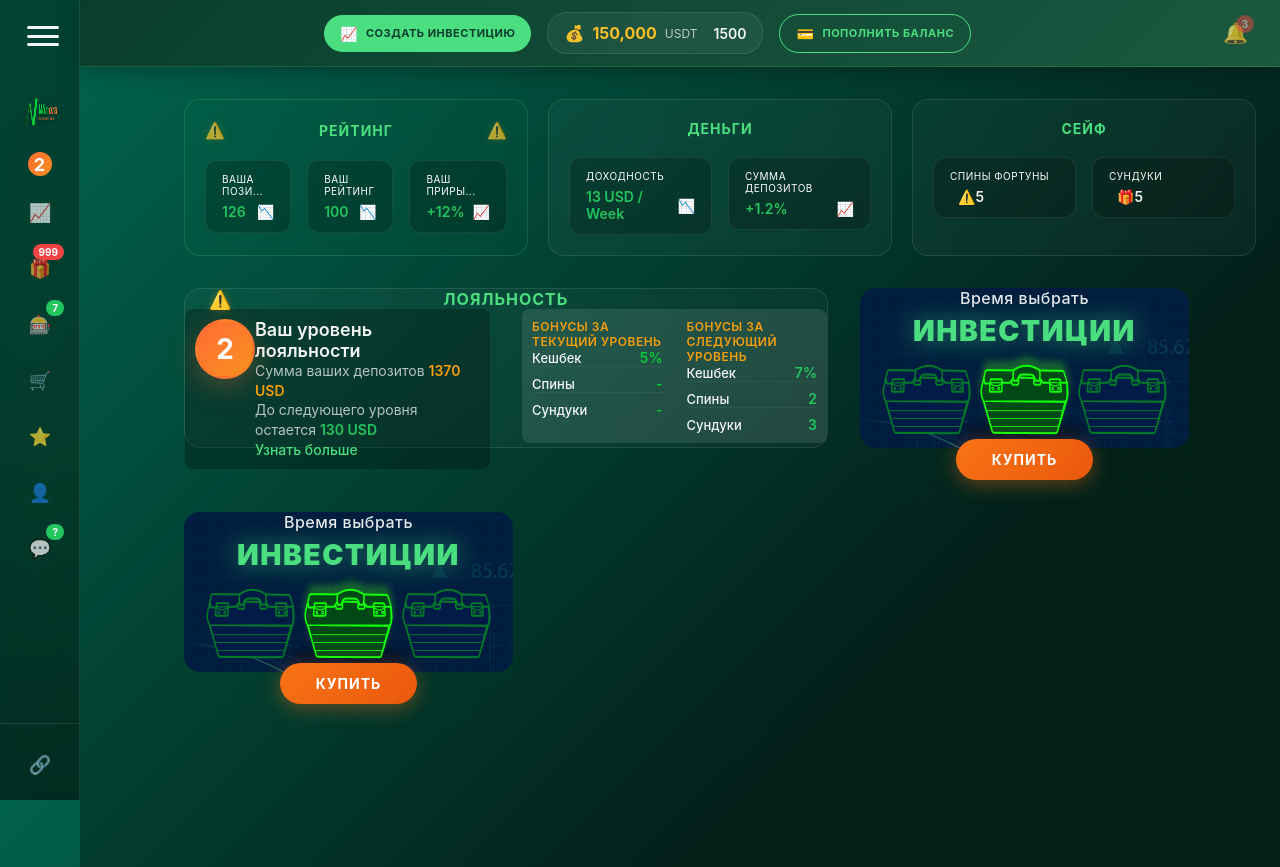
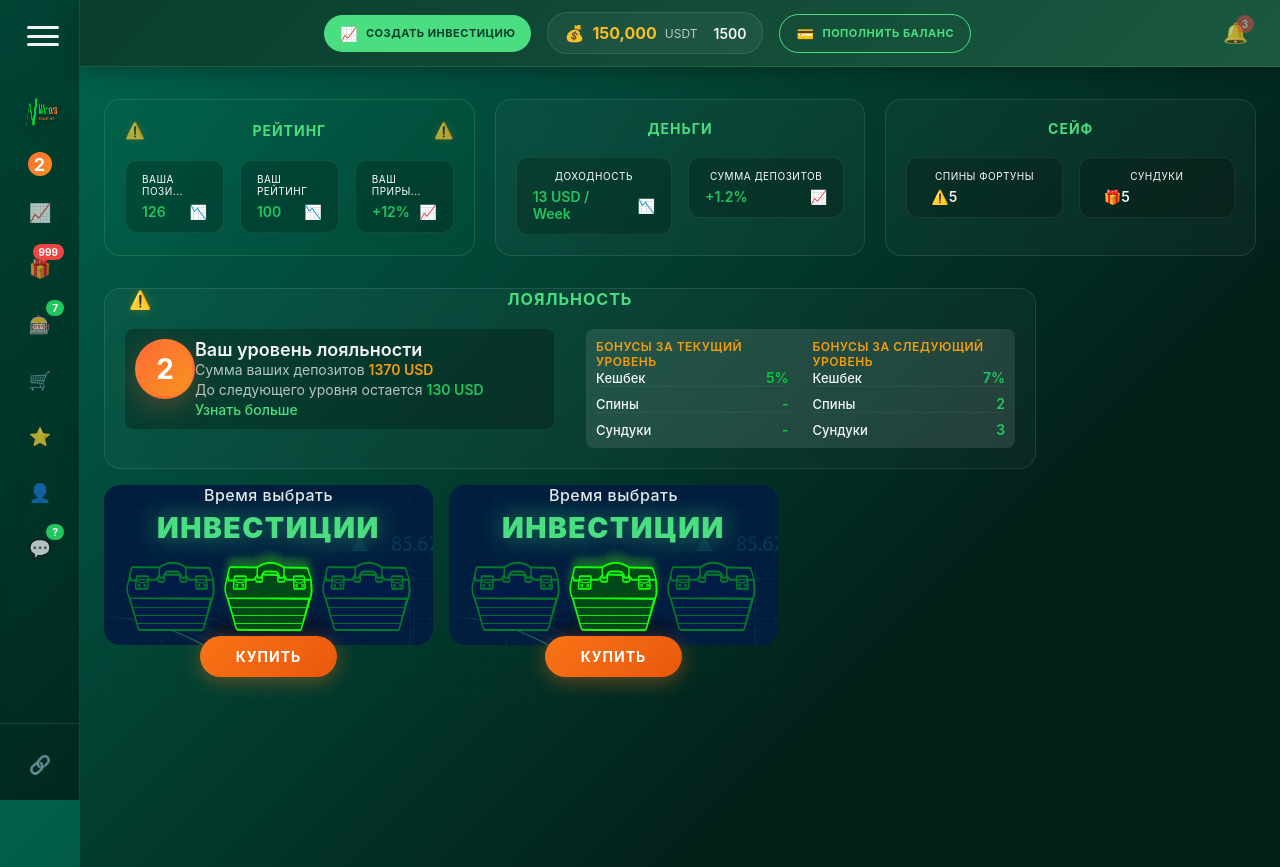
Before and after one commit to bogoslovskiydenis/n_winora, a Nuxt app: page /main in a window 1280 px wide. Built offline with nearby package versions, Linux system fonts and the light colour scheme.

Commit message:
рефакторинг стилей Лояльность

```diff
--- a/app/assets/css/main.css
+++ b/app/assets/css/main.css
@@ -18,33 +18,6 @@ body {
     -webkit-font-smoothing: antialiased;
     -moz-osx-font-smoothing: grayscale;
     position: relative;
-}
-
-/* Фоновые паттерны */
-body::before {
-    content: '';
-    position: fixed;
-    top: 0;
-    left: 0;
-    width: 100%;
-    height: 100%;
-    background-image: radial-gradient(
-            circle at 20% 50%,
-            rgba(74, 222, 128, 0.1) 0%,
-            transparent 50%
-    ),
-    radial-gradient(
-            circle at 80% 20%,
-            rgba(34, 197, 94, 0.1) 0%,
-            transparent 50%
-    ),
-    radial-gradient(
-            circle at 40% 80%,
-            rgba(22, 163, 74, 0.1) 0%,
-            transparent 50%
-    );
-    pointer-events: none;
-    z-index: -2;
 }
 
 /* Фоновое изображение Winora в нижнюю часть */
--- a/app/components/main/GameCards.vue
+++ b/app/components/main/GameCards.vue
@@ -230,6 +230,8 @@
   text-transform: uppercase;
   letter-spacing: 0.5px;
   margin-bottom: 6px;
+  display: flex;
+  justify-content: center;
 }
 
 .stat-value,
--- a/app/components/main/LoyaltySection.vue
+++ b/app/components/main/LoyaltySection.vue
@@ -191,14 +191,11 @@ const updateBonuses = (level: number) => {
 .loyalty-investment-wrapper {
   display: flex;
   flex-wrap: wrap;
-  gap: 32px;
-  align-items: start;
+  gap: 16px;
 }
 
 .loyalty-section {
   display: flex;
-  height: 160px;
-  width: 644px;
 }
 
 .loyalty-card {
@@ -237,6 +234,7 @@ const updateBonuses = (level: number) => {
    =========================================== */
 
 .loyalty-content {
+  padding: 20px;
   display: flex;
   gap: 32px;
   align-items: flex-start;
@@ -435,16 +433,6 @@ const updateBonuses = (level: number) => {
   justify-content: space-between;
 }
 
-.investment-banner::before {
-  content: '';
-  position: absolute;
-  inset: 0;
-  background-image: url('./../../assets/images/cadrs_investitions_bg.png');
-  opacity: 0.42;
-  border-radius: 20px;
-  z-index: -1;
-}
-
 /* Декоративный фон с сеткой */
 .banner-decoration {
   position: absolute;
@@ -612,11 +600,10 @@ const updateBonuses = (level: number) => {
 @media (max-width: 1200px) {
   .loyalty-investment-wrapper {
     grid-template-columns: 1fr;
-    gap: 24px;
   }
 
   .loyalty-section {
-    max-width: 800px;
+    height: 100%;
   }
 }
 
@@ -626,18 +613,15 @@ const updateBonuses = (level: number) => {
   }
 
   .loyalty-content {
-    flex-direction: column;
     gap: 20px;
   }
 
   .loyalty-level {
-    flex-direction: column;
     text-align: center;
     gap: 16px;
   }
 
   .loyalty-rewards {
-    flex-direction: column;
     gap: 16px;
   }
 
--- a/app/pages/main.vue
+++ b/app/pages/main.vue
@@ -115,18 +115,9 @@ onUnmounted(() => {
   position: relative;
 }
 
-/* Sidebar Overlay */
-.sidebar-overlay {
-  position: fixed;
-  inset: 0;
-  background: rgba(0, 0, 0, 0.5);
-  z-index: 999;
-}
-
 /* Main Wrapper */
 .main-wrapper {
   flex: 1;
-  margin-left: 80px;
   transition: margin-left 0.3s ease;
 }
 
```
